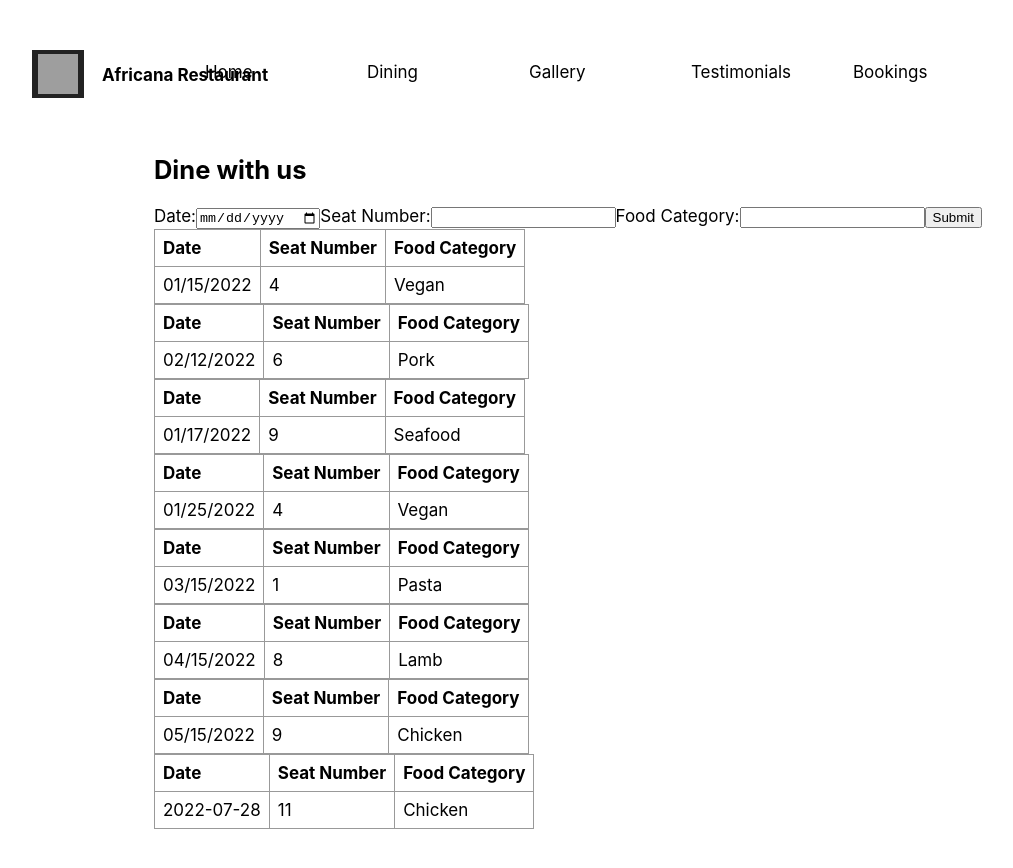
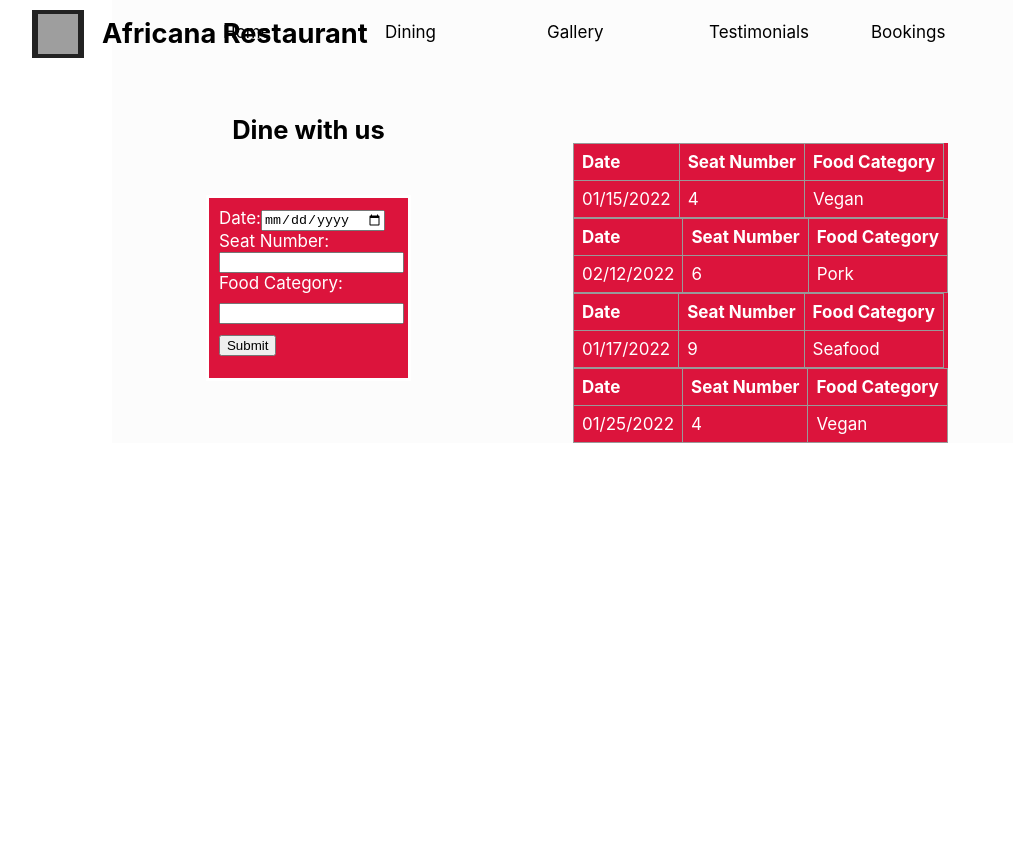
Before and after one commit to Monica-Macharia/Phase-2-Project, a React (Create React App) app: page /Bookings in a window 1280 px wide. Shown: the top 868 px of the page, without its empty margins (168-1181 px from the left). After the commit the page ends 800 px from the top, so only its background shows below. Built offline with nearby package versions, Linux system fonts and the light colour scheme; data requests are answered from the project's data file; grey boxes are pictures that could not be loaded.

Commit message:
final stylings

```diff
--- a/db.json
+++ b/db.json
@@ -23,30 +23,8 @@
       "date": "01/25/2022",
       "seatNumber": 4,
       "foodCategory": "Vegan"
-    },
-    {
-      "id": 5,
-      "date": "03/15/2022",
-      "seatNumber": 1,
-      "foodCategory": "Pasta"
-    },
-    {
-      "id": 6,
-      "date": "04/15/2022",
-      "seatNumber": 8,
-      "foodCategory": "Lamb"
-    },
-    {
-      "id": 7,
-      "date": "05/15/2022",
-      "seatNumber": 9,
-      "foodCategory": "Chicken"
-    },
-    {
-      "date": "2022-07-28",
-      "seatNumber": "11",
-      "foodCategory": "Chicken",
-      "id": 8
     }
+
+
   ]
 }
--- a/src/App.css
+++ b/src/App.css
@@ -1,18 +1,19 @@
-/* .App {
 
 
-
+/* .appBody{
+  background-color: white;
 } */
-/* .App-header {
-  background-color: #282c34;
-  min-height: 100vh;
+.navbar {
+  background-color: #fcfcfc;
+  /* min-height: 100vh; */
   display: flex;
   flex-direction: column;
   align-items: center;
-  justify-content: center;
+  /* justify-content: center;
   font-size: calc(10px + 2vmin);
-  color: white;
-} */
+  color: white; */
+}
+
 
 /* .App-link {
   color: #61dafb;
--- a/src/App.js
+++ b/src/App.js
@@ -8,7 +8,7 @@ import Bookings from './Bookings.js';
 import Gallery from './Gallery.js';
 import Dining from './Dining.js';
 import Testimonials from './Testimonials.js';
-import Footer from "./Footer.js";
+
 
 function App() {
   return (
@@ -22,7 +22,7 @@ function App() {
       <Route path="/Bookings" element={<Bookings />}/>
       </Routes>
       {/* <div  className="back"></div> */}
-      <Footer />
+
 
   </nav>
   );
--- a/src/Bookings.js
+++ b/src/Bookings.js
@@ -31,7 +31,7 @@ function Bookings(){
 
 
     return (
-    <div>
+    <div className="sales">
         <div className= "diners">
         <Dine onAddItem = {handleAddItem}/>
         </div>
@@ -49,7 +49,7 @@ function Bookings(){
     <div className = "entry">
         {book.map((booker) =>
         <table>
-            <tr>
+            <tr className = "headers">
                 <th>Date</th>
                 <th>Seat Number</th>
                 <th>Food Category</th>
--- a/src/Dine.js
+++ b/src/Dine.js
@@ -30,11 +30,10 @@ function handleSubmit(e){
 
 }
 
-
     return(
     <div>
     <div>
-     <h1>Dine with us</h1>
+     <h1 className = "hello">Dine with us</h1>
      </div>
      <form className = "controlForm"
      onSubmit = {handleSubmit}>
--- a/src/Home.js
+++ b/src/Home.js
@@ -3,21 +3,21 @@ import React from 'react';
 
 function Home(){
     return (
-    <div>
+    <div className="appBody">
         {/* <div style={{
       backgroundImage: `url("https://images.unsplash.com/photo-1556379069-7c1b1b8990b0?ixlib=rb-1.2.1&ixid=MnwxMjA3fDB8MHxzZWFyY2h8M3x8YWZyaWNhbnxlbnwwfHwwfHw%3D&auto=format&fit=crop&w=500&q=60")`
     }}></div> */}
     <div className= "container">
-       <h1>
+       <h2>
            Offering the best African Dishes
-        </h1>
+        </h2>
         <p>
         <span> Dishes prepared in Africana are carefully selected </span><br/>from hundreds of tribes accross the African continent.
            <span><br/> Each made with love.</span>
         </p>
-        <button className= "action">
-            Menu
-        </button>
+        <div>
+            <button className = "color">Explore</button>
+        </div>
         </div>
         <div id = "main">
          <img id= "floor" src="https://images.unsplash.com/photo-1565695040813-8812dba10aca?ixlib=rb-1.2.1&ixid=MnwxMjA3fDB8MHxzZWFyY2h8NTc1fHxyZXN0YXVyYW50fGVufDB8fDB8fA%3D%3D&auto=format&fit=crop&w=500&q=60" alt = "hotel"/>
--- a/src/NavBar.js
+++ b/src/NavBar.js
@@ -16,7 +16,7 @@ const styles = {
 function NavBar(){
     return (
 
-        <div>
+        <div className = "see">
           <img className= "logo" src="https://images.unsplash.com/photo-1614529303008-4762ea020a49?ixlib=rb-1.2.1&ixid=MnwxMjA3fDB8MHxzZWFyY2h8MTk4fHxzbWFsbCUyMGltYWdlc3xlbnwwfHwwfHw%3D&auto=format&fit=crop&w=500&q=60" alt= "logo"/>
           <p className= "name"><b>Africana Restaurant</b></p>
 
--- a/src/index.css
+++ b/src/index.css
@@ -5,8 +5,9 @@ body {
     sans-serif;
   -webkit-font-smoothing: antialiased;
   -moz-osx-font-smoothing: grayscale;
-  background-color: #FFFFFF;
+  background-color: #ffffff;
 }
+
 .navbar{
     float: right;
     /* position: absolute;
@@ -15,7 +16,7 @@ body {
     /* text-align: left; */
     padding: 0px 60px;
     margin: 70px;
-    margin-top: 10px;
+    margin-top: -30px;
 
     /* text-decoration: none; */
   }
@@ -37,7 +38,10 @@ p.name{
   position: absolute;
   left: 270px;
   /* top: 110px; */
-  margin-top: 55px;
+  margin-top: 47px;
+  font-size: 1.7pc;
+
+
   /* padding: 14px 26px; */
   /* margin: "0 6px 16px"; */
 }
@@ -45,7 +49,7 @@ p.name{
 div.container{
   position: absolute;
   left: 200px;
-  top: 200px;
+  top: 130px;
   font-size: 20px;
 }
 div#main{
@@ -53,19 +57,20 @@ div#main{
   position: absolute;
   right: 90px;
   left: 700px;
-  top: 150px;
+  top: 100px;
  }
  img#floor{
   height: 660px;
   width: 600px;
   border-radius:10%;
+  margin-top:-40px;
  }
 div#choma{
 
   /* top: 20px; */
   position: absolute;
   right: 660px;
-  top: 360px;
+  top: 265px;
   bottom: 900px;
 
 }
@@ -79,9 +84,20 @@ div.box{
 
   border:solid;
   border-width: 2px;
+  border-radius: 10px;
   border-color: black;
   text-align: center;
+  background-color: crimson;
+  color: white;
 
+
+}
+form.controlForm{
+  border:solid;
+  width: 179px;
+  height: 160px;
+  background-color: crimson;
+  color:white;
 }
 div#comments{
   position: absolute;
@@ -121,6 +137,8 @@ div.meals{
   text-align: center;
   margin: 20px;
   width: 800px;
+  background-color: crimson;
+  color:white;
 }
 div.hard{
   text-align: center;
@@ -144,3 +162,35 @@ td, th {
   padding: 0.5rem;
   text-align: left;
 }
+.controlForm{
+  margin-top: 50px;
+  width: 100px;
+  padding: 10px;
+  color: rgb(151, 0, 30);
+}
+input[type=text]{
+  /* padding: 10px; */
+  margin: 10px 0;
+}
+.entry{
+  margin-top: 50px;
+  background-color: crimson;
+  color:white;
+  margin-left: 162px;
+}
+.sales{
+  display: flex;
+}
+h1.hello{
+  text-align: center;
+}
+/* .headers{
+  color: crimson;
+} */
+button.color{
+  width: 100px;
+  height:30px;
+  background-color: crimson;
+  font-size: 17px;
+  color:white;
+}
```
Also changed, not shown: src/Footer.js (deleted, +0 -13 lines).
